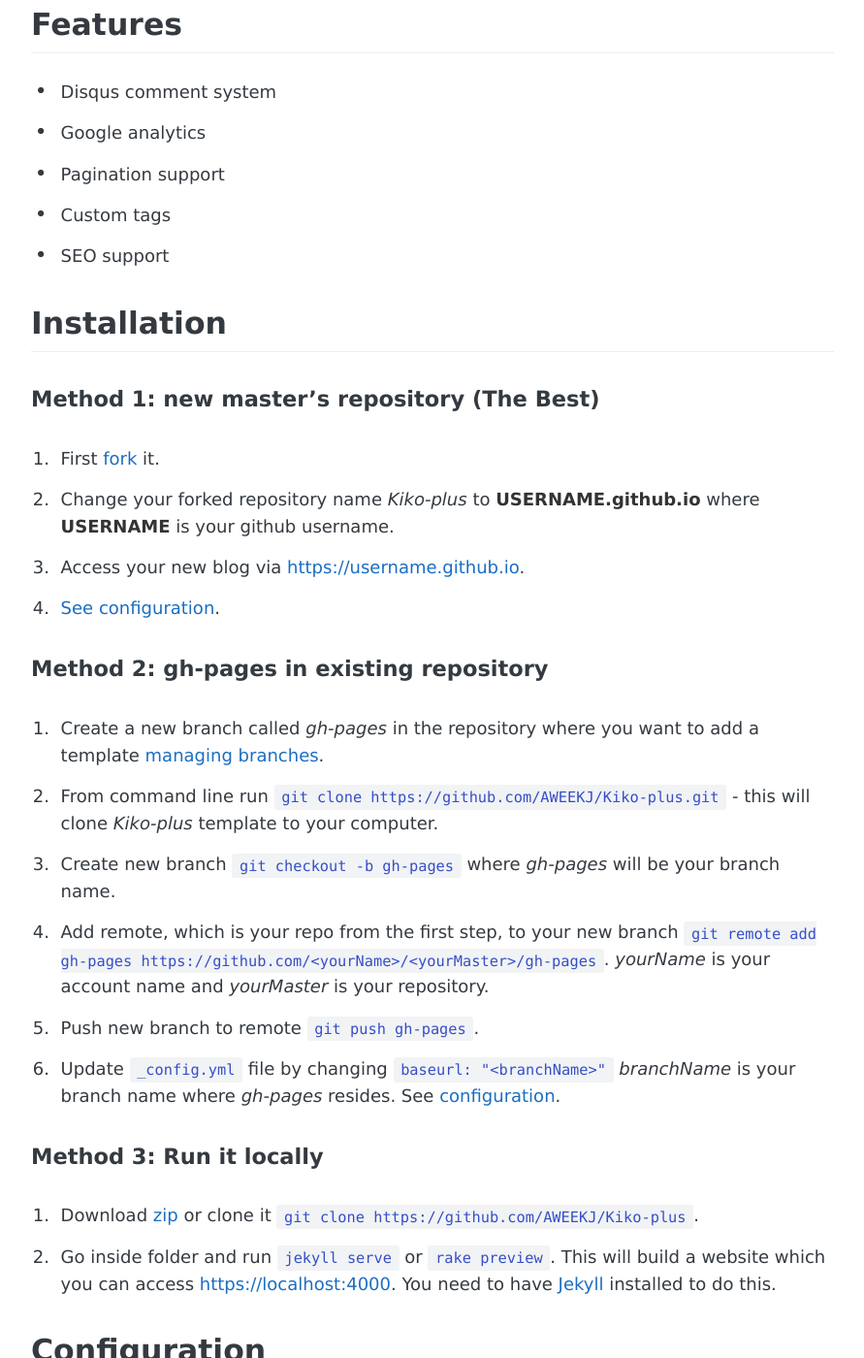
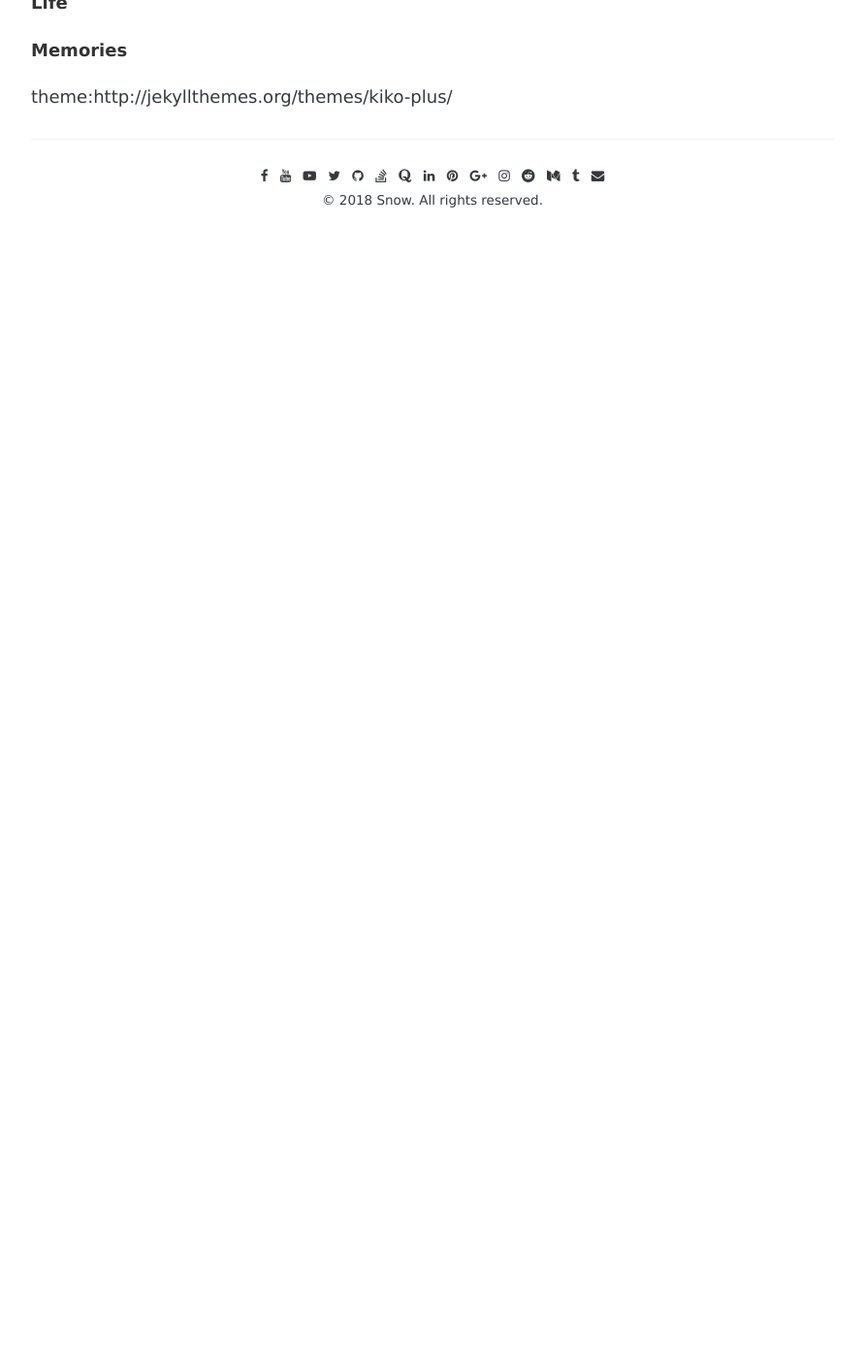
Before and after one commit to hkslover/hkslover.github.io, a Jekyll site: the page built from about.md, in a window 1280 px wide and 1400 px high, scrolled down 270 px. Shown: the whole window at 97% size, without its empty margins (194-1085 px from the left). Built offline with Jekyll 4.4.1, drawn with Linux system fonts in a browser that asks for light colours; some web fonts are replaced; after the commit the page ends 900 px from its top, so only the background shows below that; some of the changed text lies outside the part shown.

Commit message:
Update about.md

````diff
--- a/about.md
+++ b/about.md
@@ -3,129 +3,10 @@
 permalink: /about/
 ---
 
-You can see live demo [here](https://aweekj.github.io/Kiko-plus). This theme is inspired by [Kiko](http://github.com/gfjaru/Kiko) theme.
+**Note**
 
-## Features
+**Life**
 
-- Disqus comment system
-- Google analytics
-- Pagination support
-- Custom tags
-- SEO support
+**Memories**
 
-
-## Installation
-
-#### Method 1: new master's repository (The Best)
-
-1. First [fork](https://github.com/AWEEKJ/Kiko-plus/fork) it.
-2. Change your forked repository name _Kiko-plus_ to __USERNAME.github.io__ where __USERNAME__ is your github username.
-3. Access your new blog via [https://username.github.io](https://username.github.io).
-4. [See configuration](#configuration).
-
-#### Method 2: gh-pages in existing repository
-
-1. Create a new branch called _gh-pages_ in the repository where you want to add a template [managing branches](https://help.github.com/articles/creating-and-deleting-branches-within-your-repository/).
-2. From command line run `git clone https://github.com/AWEEKJ/Kiko-plus.git` - this will clone _Kiko-plus_ template to your computer.
-3. Create new branch `git checkout -b gh-pages` where _gh-pages_ will be your branch name.
-4. Add remote, which is your repo from the first step, to your new branch `git remote add gh-pages https://github.com/<yourName>/<yourMaster>/gh-pages`. _yourName_ is your account name and _yourMaster_ is your repository.
-5. Push new branch to remote `git push gh-pages`.
-6. Update `_config.yml` file by changing `baseurl: "<branchName>"` _branchName_ is your branch name where _gh-pages_ resides. See [configuration](#configuration).
-
-#### Method 3: Run it locally
-
-1. Download [zip](https://github.com/AWEEKJ/Kiko-plus/archive/master.zip) or clone it `git clone https://github.com/AWEEKJ/Kiko-plus`.
-2. Go inside folder and run `jekyll serve` or `rake preview`. This will build a website which you can access [https://localhost:4000](https://localhost:4000). You need to have [Jekyll](https://jekyllrb.com/docs/installation/) installed to do this.
-
-
-## Configuration
-
-All configuration is done via `_config.yml` file which you will find in your main repo folder. Change this `<something>` to yours.
-
-### Basic
-
-- Config your blog name.
-
-```yml
-name: <blog-name>
-```
-
-- These configuration in `author:` is for links to icons in footer. If you want to add more link icons, modify `_includes/footer.html` file.
-
-```yml
-author:
-  facebook:         your-id
-  twitter:          your-id
-  github:           your-id
-  linkedin:         your-id
-  medium:           your-id
-  tumblr:           your-id
-  email:            your-id@your-email.com
-```
-
-- Change copyright year and name in footer.
-
-```yml
-copyright:
-  year:             2017
-  name:             Kiko
-```
-
-### Google analytics
-
-- Change this to your Google Analytic ID.
-
-```yml
-google-analytics:
-  id:               "your-id"
-```
-
-### Disqus
-
-- Change this to your Disqus short name.
-
-```yml
-disqus:
-  id:               "your-id"
-```
-
-### URL
-
-- Config your domain.
-
-```yml
-url: "https://<your-name>.github.io"
-```
-
-- **NOTE** When if running locally, change url to
-
-```yml
-url: "https://localhost:4000"
-```
-
-- Change this to your branch name where _gh-pages_ resides.
-- **NOTE** apply only if you used __Method 2__ for installation.
-
-```yml
-baseurl: "/<branch-name>"
-```
-
-## Rakefile Usage
-
-```bash
-# Create new post
-$ rake post title="A Title" [date="2015-08-16"] [tags="[tag1, tag2]"]
-
-# Create new draft post
-$ rake draft title="A Title" [date="2015-08-16"] [tags="[tag1, tag2]"]
-
-# Install Jekyll Plugins. Do before running in local.
-$ rake geminstall
-
-# Run in Local
-$ rake preview
-```
-
-## License
-
-This theme is released under MIT License.
+theme:http://jekyllthemes.org/themes/kiko-plus/
````
